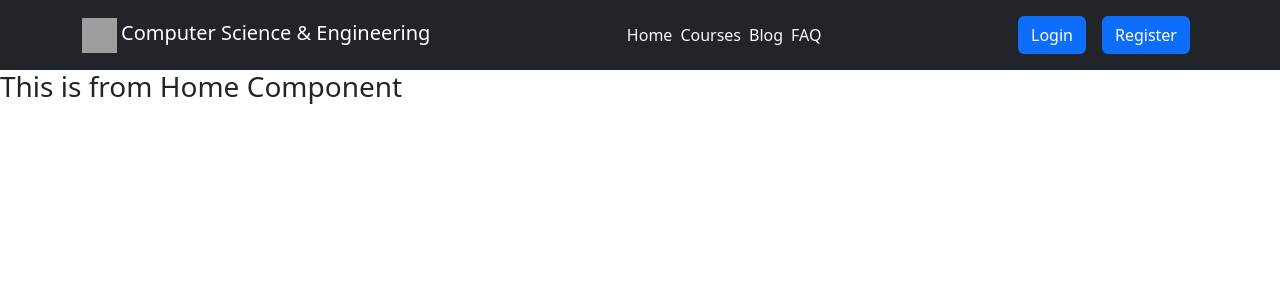
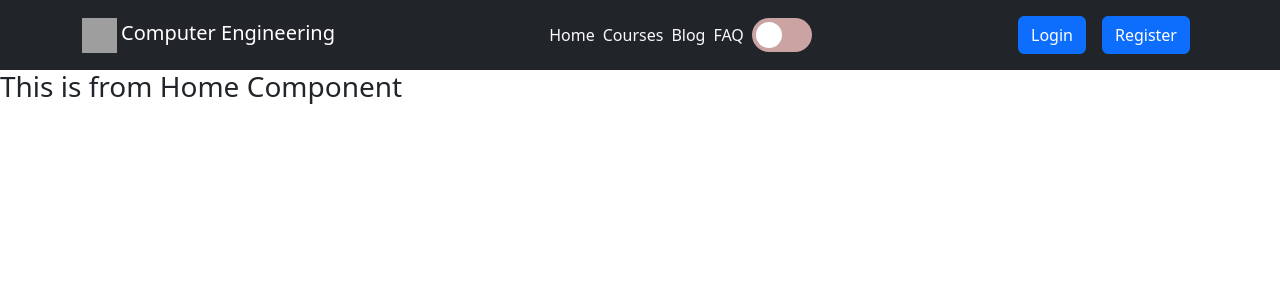
Before and after one commit to rony9669/Course-Management-System-client-, a React (Create React App) app: page / in a window 1280 px wide. Shown: the top 300 px of the page. Built offline with nearby package versions, Linux system fonts and the light colour scheme; no server answers; grey boxes are pictures that could not be loaded.

Commit message:
dark or light mood  added

```diff
--- a/package.json
+++ b/package.json
@@ -15,6 +15,7 @@
     "react-icons": "^4.6.0",
     "react-router-dom": "^6.4.2",
     "react-scripts": "5.0.1",
+    "react-tooltip": "^4.4.3",
     "web-vitals": "^2.1.4"
   },
   "scripts": {
--- a/public/index.html
+++ b/public/index.html
@@ -24,7 +24,7 @@
       work correctly both with client-side routing and a non-root public URL.
       Learn how to configure a non-root public URL by running `npm run build`.
     -->
-    <title>Computer Science & Engineering</title>
+    <title>Computer Engineering</title>
   </head>
   <body>
     <noscript>You need to enable JavaScript to run this app.</noscript>
--- a/src/App.css
+++ b/src/App.css
@@ -23,6 +23,9 @@
   font-size: calc(10px + 2vmin);
   color: white;
 }
+.white-content {
+  background: #575454;
+}
 
 .App-link {
   color: #61dafb;
--- a/src/Pages/Login/Login.js
+++ b/src/Pages/Login/Login.js
@@ -3,7 +3,7 @@ import "./Login.css";
 import { Button, Image } from "react-bootstrap";
 import { Form } from "react-bootstrap";
 import { Link, useLocation, useNavigate } from "react-router-dom";
-import { FaFacebook, FaGithub, FaGoogle, FaTwitter } from "react-icons/fa";
+import { FaFacebook, FaGithub, FaGoogle } from "react-icons/fa";
 import { AuthContext } from "../../contexts/AuthProvider/AuthProvider";
 import toast from "react-hot-toast";
 import {
@@ -125,13 +125,6 @@ const Login = () => {
                   >
                     <FaFacebook />
                   </Button>
-
-                  <Button
-                    type="button"
-                    className="btn btn-primary  btn-floating mx-1"
-                  >
-                    <FaTwitter />
-                  </Button>
                 </div>
 
                 <div className="divider d-flex align-items-center my-4">
--- a/src/Pages/Login/Register/Register.js
+++ b/src/Pages/Login/Register/Register.js
@@ -55,10 +55,6 @@ const Register = () => {
       .catch((error) => console.error(error));
   };
 
-  const handleAccepted = (event) => {
-    setAccepted(event.target.checked);
-  };
-
   return (
     <div>
       <div className="vh-100">
@@ -114,19 +110,8 @@ const Register = () => {
                       required
                     />
                   </Form.Group>
-                  <Form.Group className="mb-3" controlId="formBasicCheckbox">
-                    <Form.Check
-                      type="checkbox"
-                      onClick={handleAccepted}
-                      label={
-                        <>
-                          Accept <Link to="/terms">Terms and conditions</Link>
-                        </>
-                      }
-                    />
-                  </Form.Group>
 
-                  <Button variant="primary" type="submit" disabled={!accepted}>
+                  <Button variant="primary" type="submit">
                     Sign Up
                   </Button>
                   <Form.Text className="text-danger">{error}</Form.Text>
--- /dev/null
+++ b/src/Pages/Shared/Header/Header.css
@@ -0,0 +1,62 @@
+/* The switch - the box around the slider */
+.switch {
+  position: relative;
+  display: inline-block;
+  width: 60px;
+  height: 34px;
+}
+
+/* Hide default HTML checkbox */
+.switch input {
+  opacity: 0;
+  width: 0;
+  height: 0;
+}
+
+/* The slider */
+.slider {
+  position: absolute;
+  cursor: pointer;
+  top: 0;
+  left: 0;
+  right: 0;
+  bottom: 0;
+  background-color: rgb(204, 163, 163);
+  -webkit-transition: 0.4s;
+  transition: 0.4s;
+}
+
+.slider:before {
+  position: absolute;
+  content: "";
+  height: 26px;
+  width: 26px;
+  left: 4px;
+  bottom: 4px;
+  background-color: white;
+  -webkit-transition: 0.4s;
+  transition: 0.4s;
+}
+
+input:checked + .slider {
+  background-color: #514f4f;
+}
+
+input:focus + .slider {
+  box-shadow: 0 0 1px #2196f3;
+}
+
+input:checked + .slider:before {
+  -webkit-transform: translateX(26px);
+  -ms-transform: translateX(26px);
+  transform: translateX(26px);
+}
+
+/* Rounded sliders */
+.slider.round {
+  border-radius: 34px;
+}
+
+.slider.round:before {
+  border-radius: 50%;
+}
--- a/src/Pages/Shared/Header/Header.js
+++ b/src/Pages/Shared/Header/Header.js
@@ -1,14 +1,20 @@
 import React, { useContext } from "react";
-import { Button, Image } from "react-bootstrap";
+import "./Header.css";
+import { Button, Image, InputGroup, Tooltip } from "react-bootstrap";
 import Container from "react-bootstrap/Container";
 import Nav from "react-bootstrap/Nav";
 import Navbar from "react-bootstrap/Navbar";
 import { FaUser } from "react-icons/fa";
 import { Link } from "react-router-dom";
 import { AuthContext } from "../../../contexts/AuthProvider/AuthProvider";
+import {
+  ThemeContext,
+  themes,
+} from "../../../contexts/AuthProvider/ThemeContext";
 const Header = () => {
   const { user, logOut } = useContext(AuthContext);
   console.log(user);
+  const [darkMode, setDarkMode] = React.useState(true);
 
   const handleLogOut = () => {
     logOut()
@@ -26,7 +32,7 @@ const Header = () => {
             height="35"
             className="d-inline-block align-top me-1"
           />
-          Computer Science & Engineering
+          Computer Engineering
         </Navbar.Brand>
         <Navbar.Toggle aria-controls="responsive-navbar-nav" />
         <Navbar.Collapse id="responsive-navbar-nav">
@@ -46,7 +52,25 @@ const Header = () => {
             <Link className="text-decoration-none me-2 text-light" to="/FAQ">
               FAQ
             </Link>
-            {/* <Link href="#pr">Theme</Link> */}
+            <InputGroup>
+              <ThemeContext.Consumer>
+                {({ changeTheme }) => (
+                  <label class="switch">
+                    <input
+                      color="link"
+                      onClick={() => {
+                        setDarkMode(!darkMode);
+                        changeTheme(darkMode ? themes.light : themes.dark);
+                      }}
+                      type="checkbox"
+                    />
+                    <span className="slider round "></span>
+                    {/* <span className={`slider round${darkMode ? <FaSun /> : <FaMoon />}`}></span>
+                    <span className="d-lg-none d-md-block">Switch mode</span> */}
+                  </label>
+                )}
+              </ThemeContext.Consumer>
+            </InputGroup>
           </Nav>
           <Nav>
             <>
@@ -54,7 +78,7 @@ const Header = () => {
                 <>
                   <Image
                     title={user?.displayName}
-                    className="me-4 mb-2 ms-sm-5"
+                    className="me-4 mt-2 mb-2"
                     style={{ height: "40px", width: "45px" }}
                     roundedCircle
                     src={user?.photoURL ? user.photoURL : <FaUser></FaUser>}
--- /dev/null
+++ b/src/Theme/ThemeWrapper.js
@@ -0,0 +1,28 @@
+import React, { useState, useEffect } from "react";
+import { ThemeContext, themes } from "../contexts/AuthProvider/ThemeContext";
+
+export default function ThemeContextWrapper(props) {
+  const [theme, setTheme] = useState(themes.dark);
+
+  function changeTheme(theme) {
+    setTheme(theme);
+  }
+
+  useEffect(() => {
+    switch (theme) {
+      case themes.light:
+        document.body.classList.add("white-content");
+        break;
+      case themes.dark:
+      default:
+        document.body.classList.remove("white-content");
+        break;
+    }
+  }, [theme]);
+
+  return (
+    <ThemeContext.Provider value={{ theme: theme, changeTheme: changeTheme }}>
+      {props.children}
+    </ThemeContext.Provider>
+  );
+}
--- /dev/null
+++ b/src/contexts/AuthProvider/ThemeContext.js
@@ -0,0 +1,11 @@
+import { createContext } from "react";
+
+export const themes = {
+  dark: "",
+  light: "white-content",
+};
+
+export const ThemeContext = createContext({
+  theme: themes.dark,
+  changeTheme: () => {},
+});
--- a/src/index.js
+++ b/src/index.js
@@ -5,14 +5,17 @@ import App from "./App";
 import reportWebVitals from "./reportWebVitals";
 import "bootstrap/dist/css/bootstrap.min.css";
 import AuthProvider from "./contexts/AuthProvider/AuthProvider";
+import ThemeContextWrapper from "./Theme/ThemeWrapper";
 
 const root = ReactDOM.createRoot(document.getElementById("root"));
 root.render(
-  <React.StrictMode>
-    <AuthProvider>
-      <App />
-    </AuthProvider>
-  </React.StrictMode>
+  <ThemeContextWrapper>
+    <React.StrictMode>
+      <AuthProvider>
+        <App />
+      </AuthProvider>
+    </React.StrictMode>
+  </ThemeContextWrapper>
 );
 
 // If you want to start measuring performance in your app, pass a function
```
Also changed, not shown: 1 other file (tests, documents, lock files or other folders).
